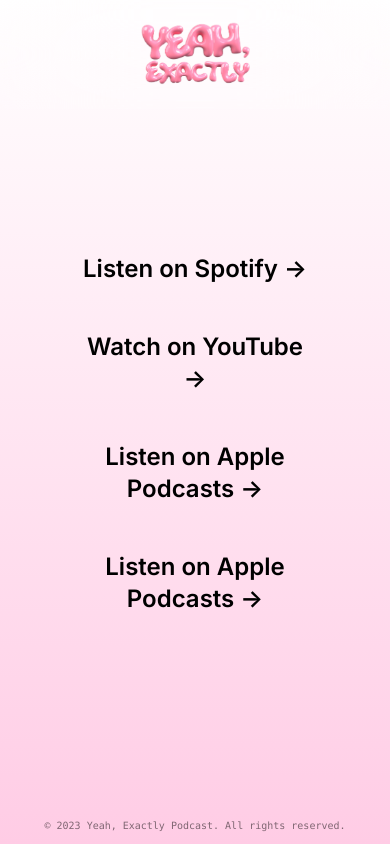
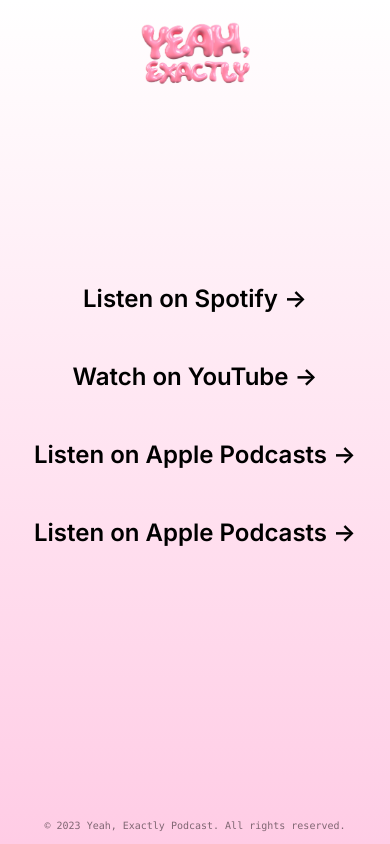
Before and after one commit to internetjen/yeah-exactly-pod, a Next.js app: page / in a window 390 px wide. Built offline with nearby package versions, Linux system fonts and the light colour scheme.

Commit message:
fixed grid alignment on mobile

```diff
--- a/app/page.tsx
+++ b/app/page.tsx
@@ -2,9 +2,9 @@
 
 export default function Home() {
   return (
-    <main className="flex min-h-screen flex-col items-center justify-between p-14">
-      <div className="z-10 max-w-5xl w-full items-center justify-between font-mono text-sm">
-        <p className="fixed left-0 top-0 flex w-full justify-center from-zinc-200 pb-3 pt-3 color-opacity-100 backdrop-blur-3xl">
+    <main className="flex min-h-screen flex-col items-center justify-center p-2">
+      <div className="z-10 max-w-5xl w-full items-center justify-between font-mono text-sm sm:text-[10px]">
+        <p className="fixed left-0 top-0 flex w-full justify-center from-zinc-200 pb-3 pt-3 color-opacity-100 backdrop-blur-1xl">
           {/* Yeah, Exactly Podcast&nbsp; */}
           {/* <code className="font-mono font-bold">app/page.tsx</code> */}
 
@@ -22,8 +22,9 @@
         </div>
       </div>
 
+      <div className="grid text-center">
+
       {/* Spotify link */}
-      <div className="mb-36 grid text-center">
         <a
           href="https://open.spotify.com/show/3lTfO7doNs9aJsv2k8I4uw?si=c763f6e25e634b87?utm_source=spotify-link&utm_medium=website-link"
           className="group rounded-lg border border-transparent px-5 py-4 transition-colors hover:border-gray-300 hover:bg-gray-100 hover:dark:border-neutral-700 hover:dark:bg-neutral-800/30"
```
